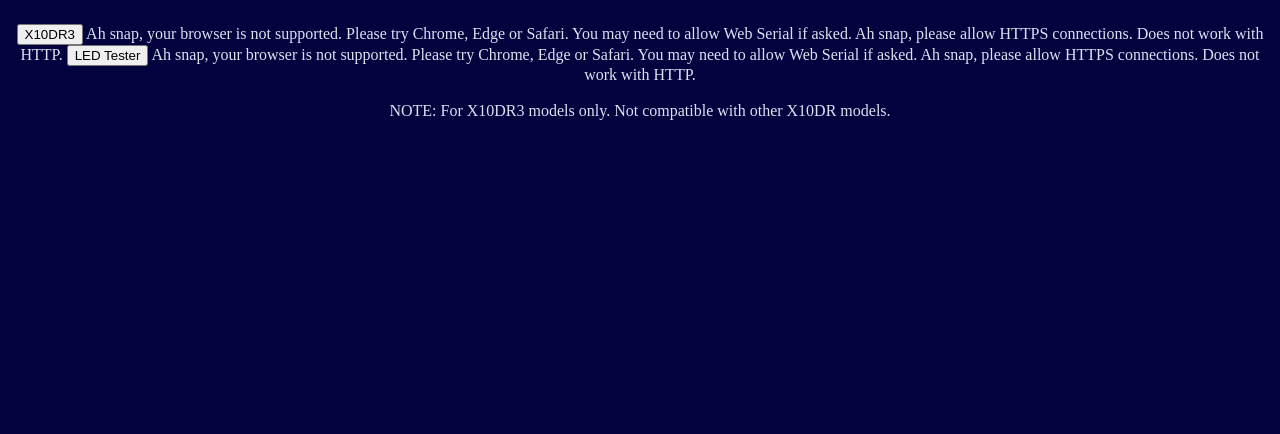
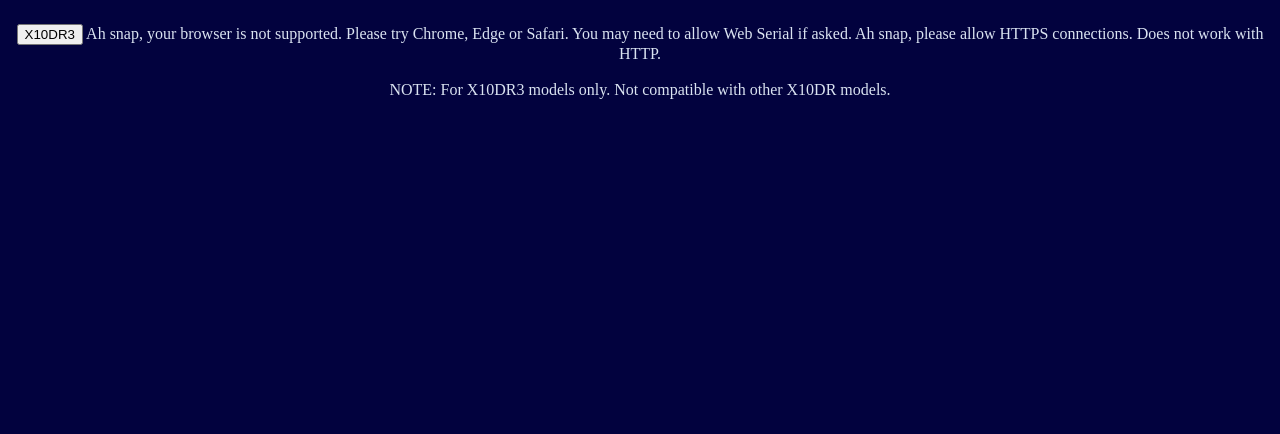
Before and after one commit to PacificElectronicDesigns/X10DR3FWUpdaterTest1, a plain HTML site: page flash.html in a window 1280 px wide. Shown: the part 366-800 px from the top of the page. Drawn offline with Linux system fonts and the light colour scheme.

Commit message:
Update flash.html

```diff
--- a/flash.html
+++ b/flash.html
@@ -49,13 +49,6 @@
             <span slot="not-allowed">Ah snap, please allow HTTPS connections. Does not work with HTTP.</span>
         </esp-web-install-button>
 
-        <esp-web-install-button id="installButton" manifest="webflash/manifestLED.json">
-            <button slot="activate">LED Tester</button>
-            <span slot="unsupported">Ah snap, your browser is not supported. Please try Chrome, Edge or Safari. You may
-                need to allow Web Serial if asked.</span>
-            <span slot="not-allowed">Ah snap, please allow HTTPS connections. Does not work with HTTP.</span>
-        </esp-web-install-button>
-
         <br><br>
         <span> NOTE: For X10DR3 models only. Not compatible with other X10DR models.</span>
     </div>
```
